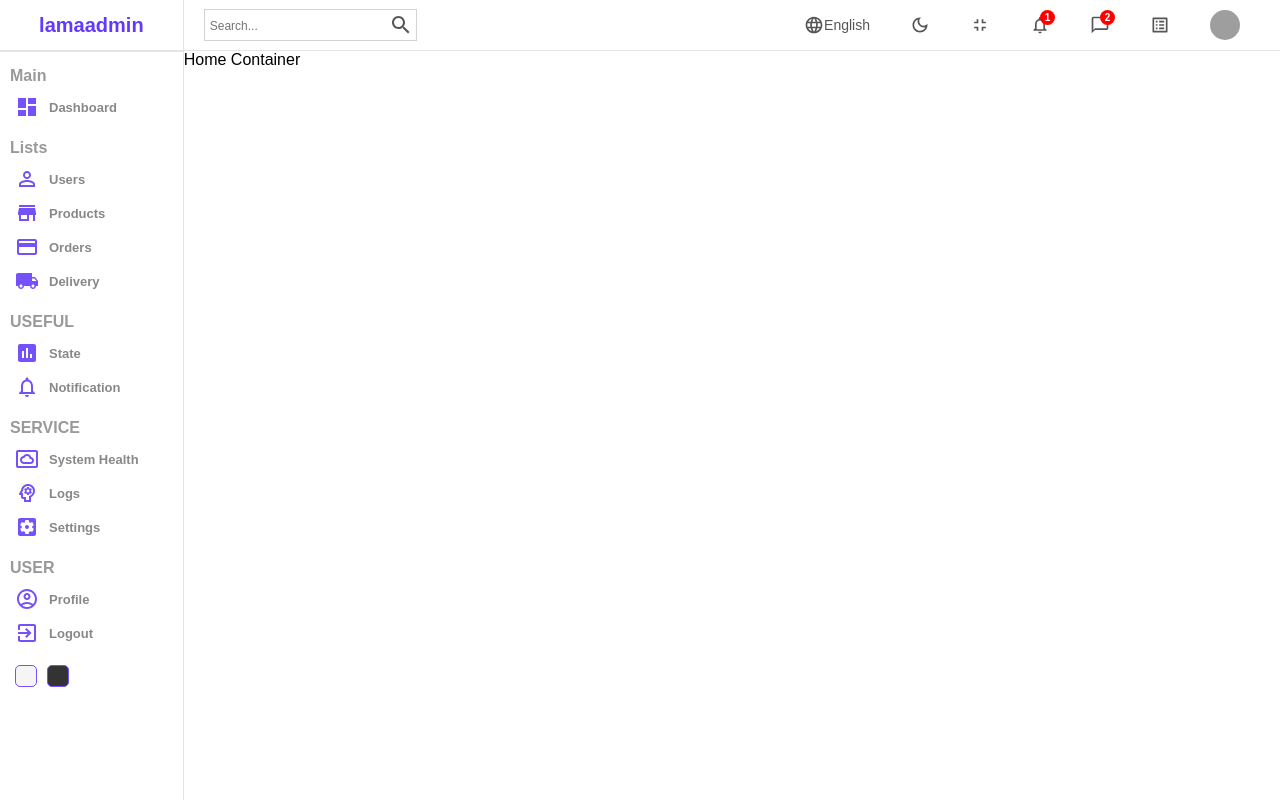
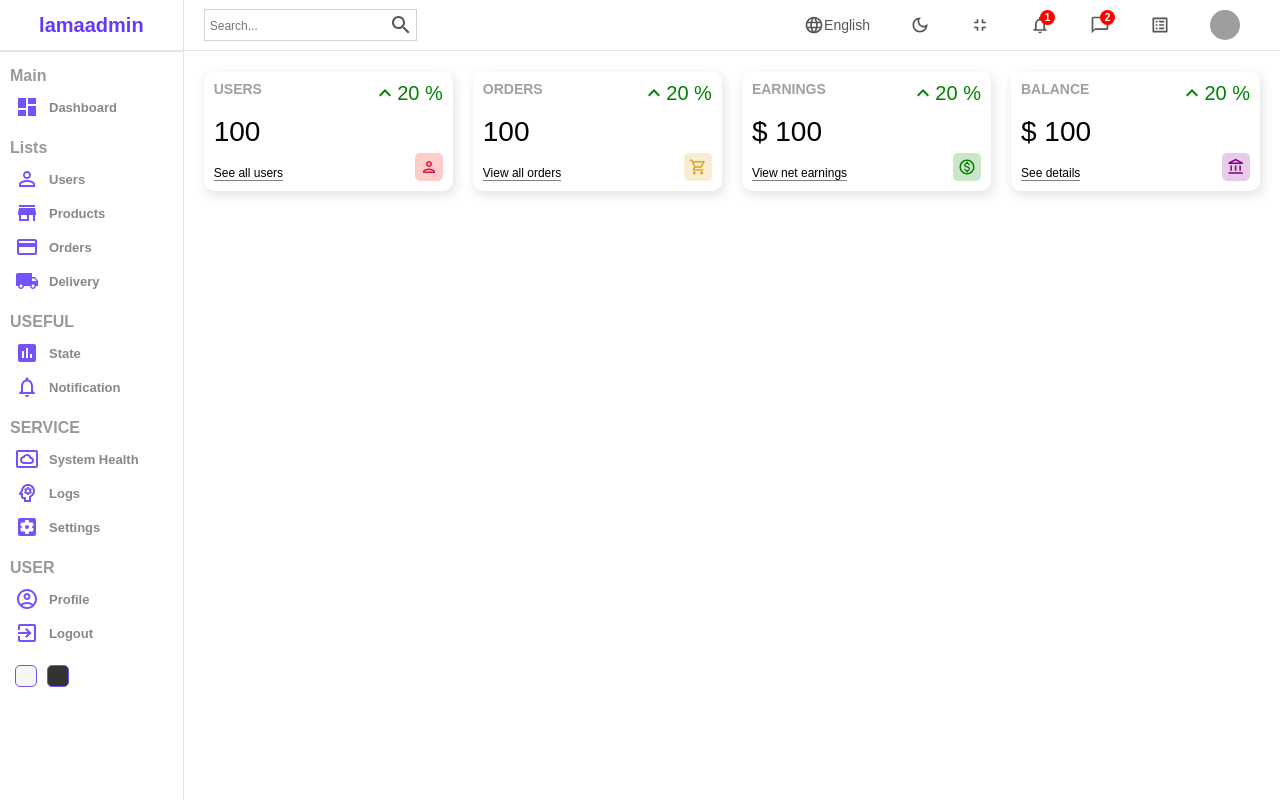
Before and after one commit to FarshadJanmohammadi/Admin-Dashboard-Panel, a React (Create React App) app: page / in a window 1280 px wide. Built offline with nearby package versions, Linux system fonts and the light colour scheme; grey boxes are pictures that could not be loaded.

Commit message:
end of widget

```diff
--- /dev/null
+++ b/src/components/widget/Widget.jsx
@@ -0,0 +1,94 @@
+import PersonOutlinedIcon from "@mui/icons-material/PersonOutlined";
+import KeyboardArrowUpIcon from "@mui/icons-material/KeyboardArrowUp";
+import AccountBalanceWalletOutlinedIcon from "@mui/icons-material/AccountBalanceOutlined";
+import ShoppingCartOutlinedIcon from "@mui/icons-material/ShoppingCartOutlined";
+import MonetizationOnOutlinedIcon from "@mui/icons-material/MonetizationOnOutlined";
+import React from "react";
+import "./widget.scss";
+
+const Widget = ({ type }) => {
+  let data;
+
+  //temperory
+
+  const amount = 100;
+  const diff = 20;
+
+  switch (type) {
+    case "user":
+      data = {
+        title: "USERS",
+        isMoney: false,
+        link: "See all users",
+        icon: (
+          <PersonOutlinedIcon
+            className="icon"
+            style={{ color: "crimson", backgroundColor: "rgba(255,0,0,0.2)" }}
+          />
+        ),
+      };
+      break;
+    case "order":
+      data = {
+        title: "ORDERS",
+        isMoney: false,
+        link: "View all orders",
+        icon: (
+          <ShoppingCartOutlinedIcon
+            className="icon"
+            style={{ color: "goldenrod", backgroundColor: "rgba(218,165,32,0.2)" }}
+          />
+        ),
+      };
+      break;
+    case "earning":
+      data = {
+        title: "EARNINGS",
+        isMoney: true,
+        link: "View net earnings",
+        icon: (
+          <MonetizationOnOutlinedIcon
+            className="icon"
+            style={{ color: "green", backgroundColor: "rgba(0,128,0,0.2)" }}
+          />
+        ),
+      };
+      break;
+    case "balance":
+      data = {
+        title: "BALANCE",
+        isMoney: true,
+        link: "See details",
+        icon: (
+          <AccountBalanceWalletOutlinedIcon
+            className="icon"
+            style={{ color: "purple", backgroundColor: "rgba(128,0,128,0.2)" }}
+          />
+        ),
+      };
+      break;
+    default:
+      break;
+  }
+
+  return (
+    <div className="widget">
+      <div className="left">
+        <span className="title">{data.title}</span>
+        <span className="counter">
+          {data.isMoney && "$"} {amount}
+        </span>
+        <span className="link">{data.link}</span>
+      </div>
+      <div className="right">
+        <div className="percentage positive ">
+          <KeyboardArrowUpIcon />
+          {diff} %
+        </div>
+        {data.icon}
+      </div>
+    </div>
+  );
+};
+
+export default Widget;
--- /dev/null
+++ b/src/components/widget/widget.scss
@@ -0,0 +1,52 @@
+.widget {
+  display: flex;
+  justify-content: space-between;
+  flex: 1;
+  padding: 10px;
+  -webkit-box-shadow: 2px 4px 10px 1px rgba(0, 0, 0, 0.47);
+  box-shadow: 2px 4px 10px 1px rgba(201, 201, 201, 0.47);
+  border-radius: 10px;
+  height: 100px;
+
+  .left,
+  .right {
+    display: flex;
+    flex-direction: column;
+    justify-content: space-between;
+    .title {
+      font-weight: bold;
+      font-size: 14px;
+      color: rgba(160, 160, 160);
+    }
+    .counter {
+      font-size: 28px;
+      font-weight: 300;
+    }
+    .link {
+      width: max-content;
+      font-size: 12px;
+      border-bottom: 1px solid gray;
+    }
+
+    .percentage {
+      display: flex;
+      align-items: center;
+      font-size: 20px;
+
+      &.positive {
+        color: green;
+      }
+      &.negative {
+        color: red;
+      }
+    }
+
+    .icon {
+      font-size: 18px;
+      padding: 5px;
+      //   background-color: rgba(128, 0, 128, 0.336);
+      border-radius: 5px;
+      align-self: flex-end;
+    }
+  }
+}
--- a/src/pages/home/Home.jsx
+++ b/src/pages/home/Home.jsx
@@ -2,6 +2,7 @@
 import "./home.scss";
 import Sidebar from "./../../components/sidebar/Sidebar";
 import Navbar from "../../components/navbar/Navbar";
+import Widget from "../../components/widget/Widget";
 
 const Home = () => {
   return (
@@ -9,7 +10,12 @@
       <Sidebar />
       <div className="homeContainer">
         <Navbar />
-        Home Container
+        <div className="widgets">
+          <Widget type="user" />
+          <Widget type="order" />
+          <Widget type="earning" />
+          <Widget type="balance" />
+        </div>
       </div>
     </div>
   );
--- a/src/pages/home/home.scss
+++ b/src/pages/home/home.scss
@@ -2,5 +2,11 @@
   display: flex;
   .homeContainer {
     flex: 6;
+
+    .widgets {
+      display: flex;
+      padding: 20px;
+      gap: 20px;
+    }
   }
 }
```
